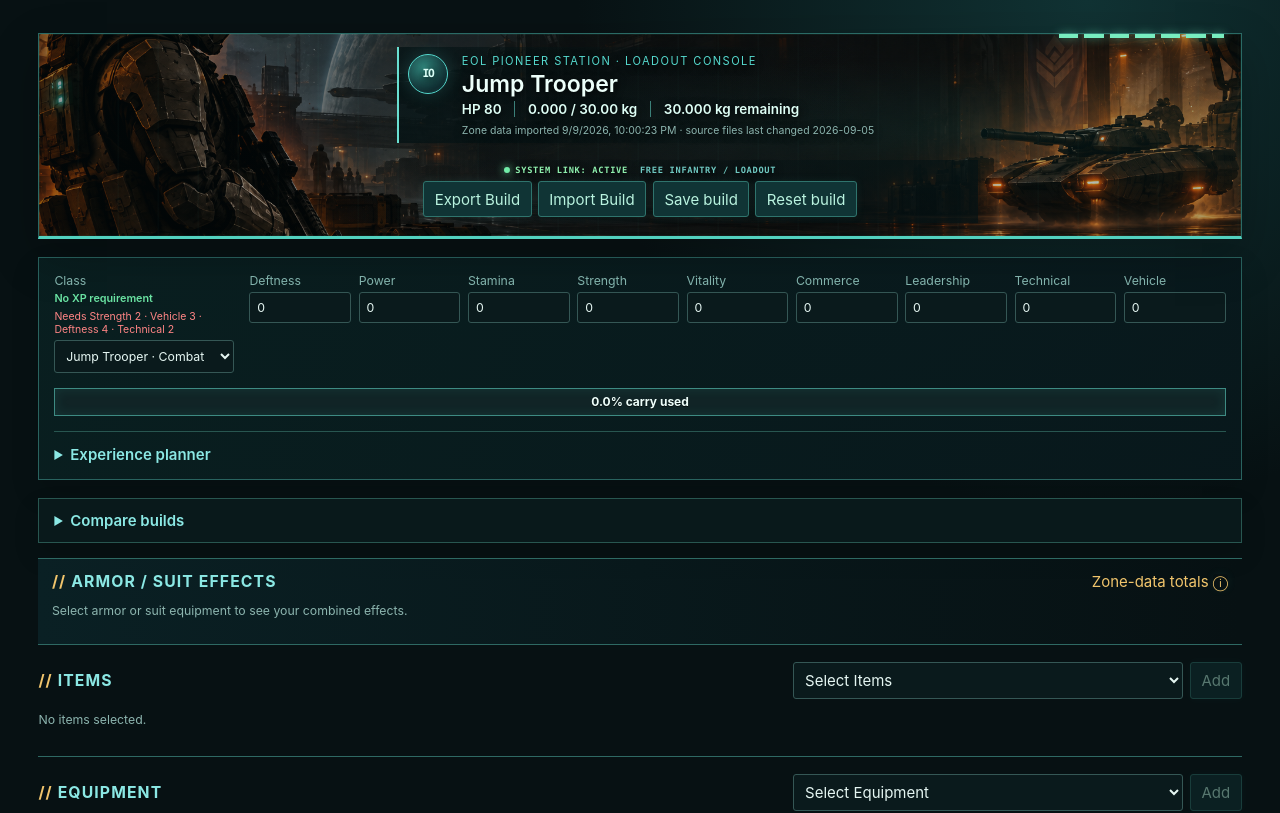
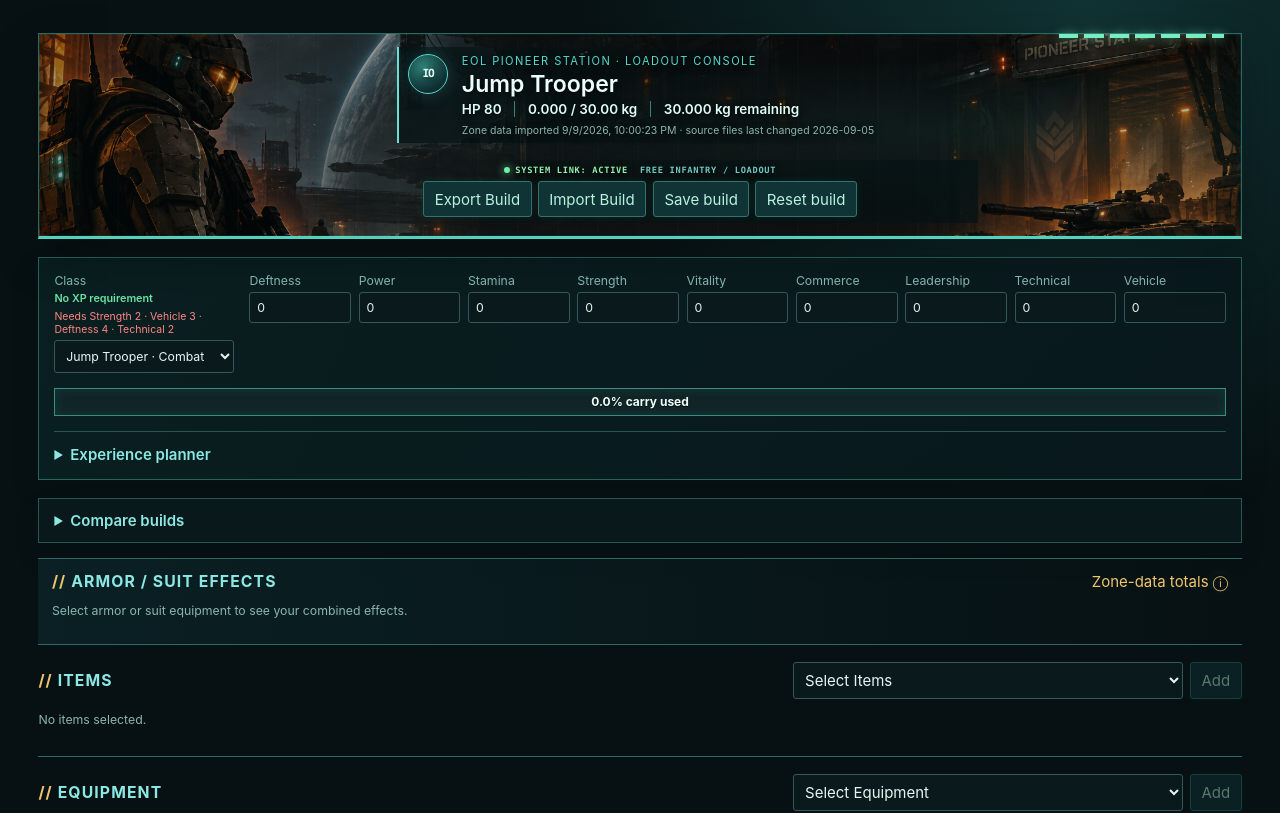
Before and after one commit to RickyO661/pioneer-station-loadout-simulator, a React (Vite) app: page / in a window 1280 px wide. Shown: the top 813 px of the page. Built offline with nearby package versions, Linux system fonts and the light colour scheme.

Commit message:
Reveal Pioneer Station banner details

```diff
--- a/src/styles-extra.css
+++ b/src/styles-extra.css
@@ -84,7 +84,7 @@ main { position: relative; }
   background:
     linear-gradient(100deg, rgba(4, 16, 18, .42), rgba(7, 20, 25, .18) 62%, rgba(8, 27, 29, .35)),
     radial-gradient(ellipse at 78% 48%, rgba(40, 160, 147, .12), transparent 48%),
-    url('/pioneer-station-console-hero-swapped.png') center / cover no-repeat,
+    url('/pioneer-station-console-hero-swapped.png') center 20% / cover no-repeat,
     #09191b;
   box-shadow: 0 0 0 1px rgba(103, 245, 222, .06) inset, 0 1.2rem 3rem rgba(0, 0, 0, .24);
 }
```
